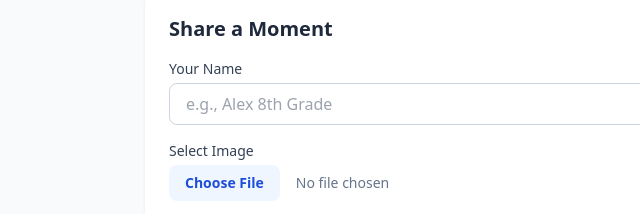
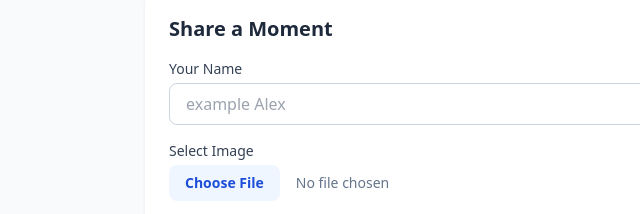
Before and after one commit to LGamer20151/Mill-Creeks-Middle-Schools-best-moments, a plain HTML site: page index.html in a window 1280 px wide. Shown: the part 158-372 px from the top of the page, 0-640 px from the left. Drawn offline with nearby package versions, Linux system fonts and the light colour scheme.

Commit message:
Update index.html

```diff
--- a/index.html
+++ b/index.html
@@ -20,7 +20,7 @@
             <form id="uploadForm" class="space-y-4">
                 <div>
                     <label class="block text-sm font-medium text-slate-700 mb-1">Your Name</label>
-                    <input type="text" id="uploaderName" required class="w-full px-4 py-2 border border-slate-300 rounded-lg focus:ring-2 focus:ring-blue-500 focus:outline-none" placeholder="e.g., Alex 8th Grade">
+                    <input type="text" id="uploaderName" required class="w-full px-4 py-2 border border-slate-300 rounded-lg focus:ring-2 focus:ring-blue-500 focus:outline-none" placeholder="example Alex">
                 </div>
                 <div>
                     <label class="block text-sm font-medium text-slate-700 mb-1">Select Image</label>
```
